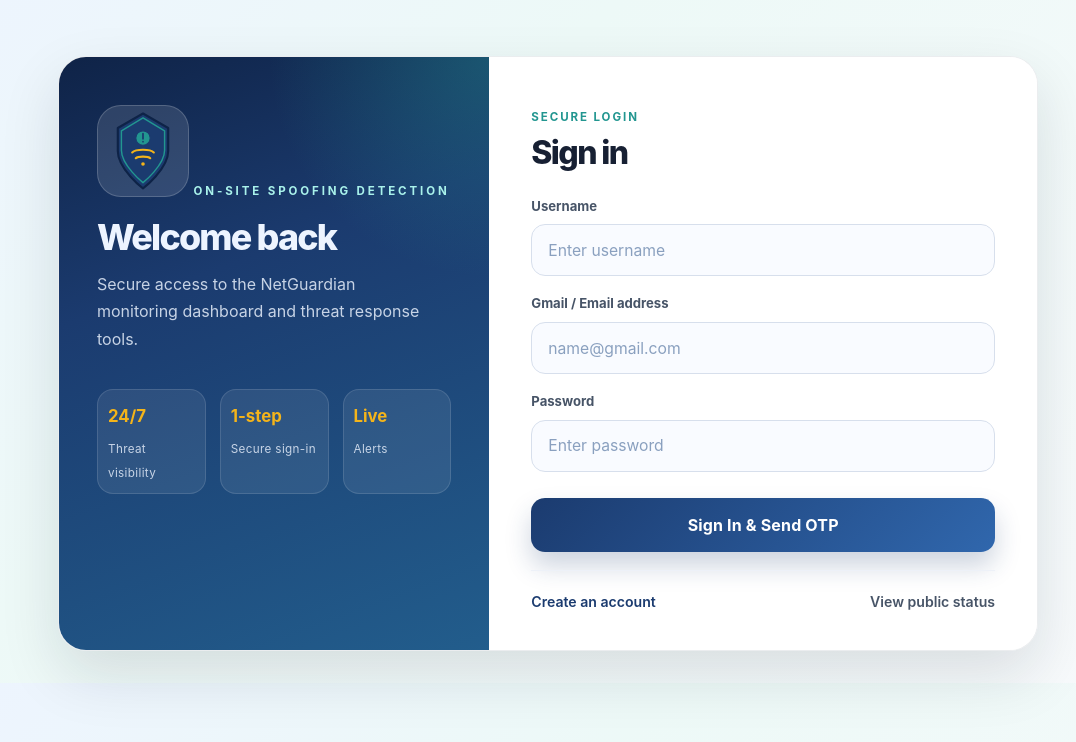
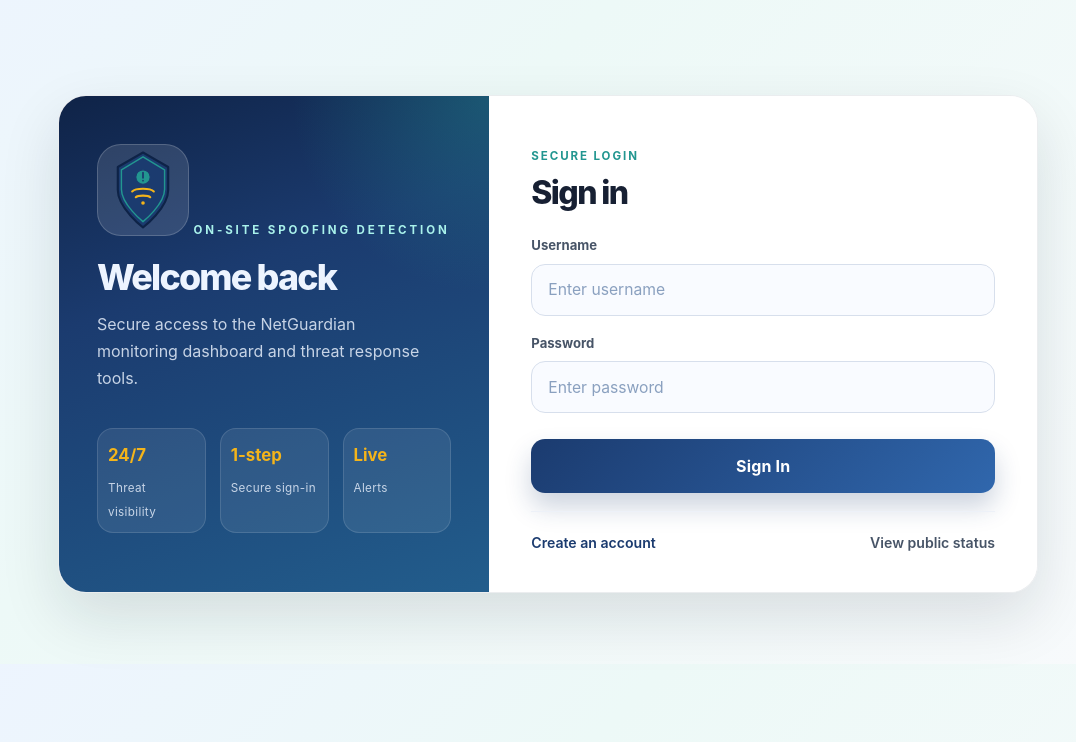
Before and after one commit to janjerick3002-dev/NetGuardian, a Flask app: page /login in a window 1280 px wide. Shown: the part 58-800 px from the top of the page, without its empty margins (92-1168 px from the left). Run offline with Flask 3, Linux system fonts and the light colour scheme.

Commit message:
Remove 2FA: login goes directly to dashboard after password check

```diff
--- a/app.py
+++ b/app.py
@@ -588,15 +588,10 @@ def register():
 def login():
     if request.method == 'POST':
         username = (request.form.get('username', '') or '').strip()
-        email = (request.form.get('email', '') or '').strip()
         password = request.form.get('password', '')
 
         if not is_valid_username(username):
             flash('Username must be 3-50 characters and contain only letters, numbers, underscores, dots, or dashes.', 'danger')
-            return render_template('login.html')
-
-        if not is_valid_email(email):
-            flash('Please enter a valid email address.', 'danger')
             return render_template('login.html')
 
         if not is_valid_password(password):
@@ -620,33 +615,16 @@ def login():
         if user and check_password_hash(user['password_hash'], password):
             prior_failures = FAILED_LOGIN_ATTEMPTS.get(get_login_attempt_key(username), {}).get('count', 0)
             clear_failed_login_attempts(username)
-            # Sync user's email if provided
-            if email and (not user['email'] or user['email'].lower() != email.lower()):
-                conn.execute('UPDATE users SET email = ? WHERE id = ?', (email, user['id']))
-                conn.commit()
             conn.close()
 
-            otp_code = generate_otp()
-            recipient_email = email if email else get_user_email_address(user)
-            log_login_activity(username, 'Login request approved', f'OTP sent to {recipient_email}. Prior failed attempts: {prior_failures}.')
+            log_login_activity(username, 'User logged in successfully', f'Password verified. Prior failed attempts: {prior_failures}.')
             session.clear()
             session.permanent = True
-            session['pending_user_id'] = user['id']
-            session['pending_username'] = user['username']
-            session['pending_role'] = user['role']
-            session['pending_email'] = recipient_email
-            session['pending_otp'] = otp_code
-            session['pending_otp_expires'] = time.time() + 300
-            session['pending_otp_debug'] = None
-
-            delivery_mode, error_detail = send_otp_email(recipient_email, otp_code)
-            if delivery_mode == 'smtp':
-                flash(f'A verification code was sent to {recipient_email}. Please check your inbox.', 'info')
-                return redirect(url_for('verify_otp'))
-            else:
-                session.pop('pending_otp_debug', None)
-                flash(f'Unable to send the verification code to Gmail. Please check your Gmail App Password and network access. {error_detail}', 'danger')
-                return render_template('login.html')
+            session['user_id'] = user['id']
+            session['username'] = user['username']
+            session['role'] = user['role']
+            flash(f'Welcome back, {username}!', 'success')
+            return redirect(url_for('dashboard'))
         else:
             conn.close()
             locked_now = record_failed_login(username)
@@ -660,75 +638,6 @@ def login():
                 flash(f'Invalid username or password. {remaining} attempt(s) remaining before lockout.', 'danger')
 
     return render_template('login.html')
-
-
-@app.route('/verify-otp', methods=['GET', 'POST'])
-def verify_otp():
-    if 'pending_user_id' not in session:
-        flash('Please log in before verifying your account.', 'warning')
-        return redirect(url_for('login'))
-
-    if request.method == 'POST':
-        submitted_otp = (request.form.get('otp', '') or '').strip()
-        expires_at = float(session.get('pending_otp_expires', 0))
-
-        if time.time() > expires_at:
-            username = session.get('pending_username')
-            log_login_activity(username, 'OTP verification failed', 'Verification code expired before login was confirmed.')
-            flash('Your verification code has expired. Please sign in again or request a new code.', 'warning')
-            return redirect(url_for('login'))
-
-        if not submitted_otp.isdigit() or len(submitted_otp) != 6:
-            username = session.get('pending_username')
-            log_login_activity(username, 'OTP verification failed', 'User entered a malformed 6-digit verification code.')
-            flash('Enter the 6-digit verification code.', 'danger')
-            return render_template('verify_otp.html', email=session.get('pending_email'))
-
-        if submitted_otp != session.get('pending_otp'):
-            username = session.get('pending_username')
-            log_login_activity(username, 'OTP verification failed', 'Incorrect verification code entered during login.')
-            flash('Incorrect verification code. Please try again.', 'danger')
-            return render_template('verify_otp.html', email=session.get('pending_email'))
-
-        user_id = session.get('pending_user_id')
-        username = session.get('pending_username')
-        role = session.get('pending_role')
-
-        log_login_activity(username, 'User logged in successfully', 'OTP verification passed and user authenticated.')
-        session.clear()
-        session.permanent = True
-        session['user_id'] = user_id
-        session['username'] = username
-        session['role'] = role
-        flash(f'Welcome back, {username}! Email verification successful.', 'success')
-        return redirect(url_for('dashboard'))
-
-    return render_template('verify_otp.html', email=session.get('pending_email'))
-
-
-@app.route('/resend-otp', methods=['POST'])
-def resend_otp():
-    if 'pending_user_id' not in session:
-        flash('Please log in before requesting a verification code.', 'warning')
-        return redirect(url_for('login'))
-
-    recipient_email = session.get('pending_email')
-    otp_code = generate_otp()
-    session['pending_otp'] = otp_code
-    session['pending_otp_expires'] = time.time() + 300
-    session['pending_otp_debug'] = None
-
-    delivery_mode, error_detail = send_otp_email(recipient_email, otp_code)
-    if delivery_mode == 'smtp':
-        flash(f'A fresh verification code was sent to {recipient_email}.', 'info')
-    elif delivery_mode == 'console':
-        session['pending_otp_debug'] = otp_code
-        flash(f'Gmail SMTP not configured. New code: {otp_code}', 'warning')
-    else:
-        session['pending_otp_debug'] = otp_code
-        flash(f'Could not reach Gmail SMTP ({error_detail}). New code: {otp_code}', 'warning')
-
-    return redirect(url_for('verify_otp'))
 
 
 @app.route('/logout')
--- a/templates/login.html
+++ b/templates/login.html
@@ -51,17 +51,12 @@
                 </div>
 
                 <div class="form-group">
-                    <label for="email">Gmail / Email address</label>
-                    <input type="email" id="email" name="email" placeholder="name@gmail.com" required>
-                </div>
-
-                <div class="form-group">
                     <label for="password">Password</label>
                     <input type="password" id="password" name="password" placeholder="Enter password" required>
                 </div>
 
                 <button type="submit" class="login-btn">
-                    Sign In &amp; Send OTP
+                    Sign In
                 </button>
             </form>
 
```
